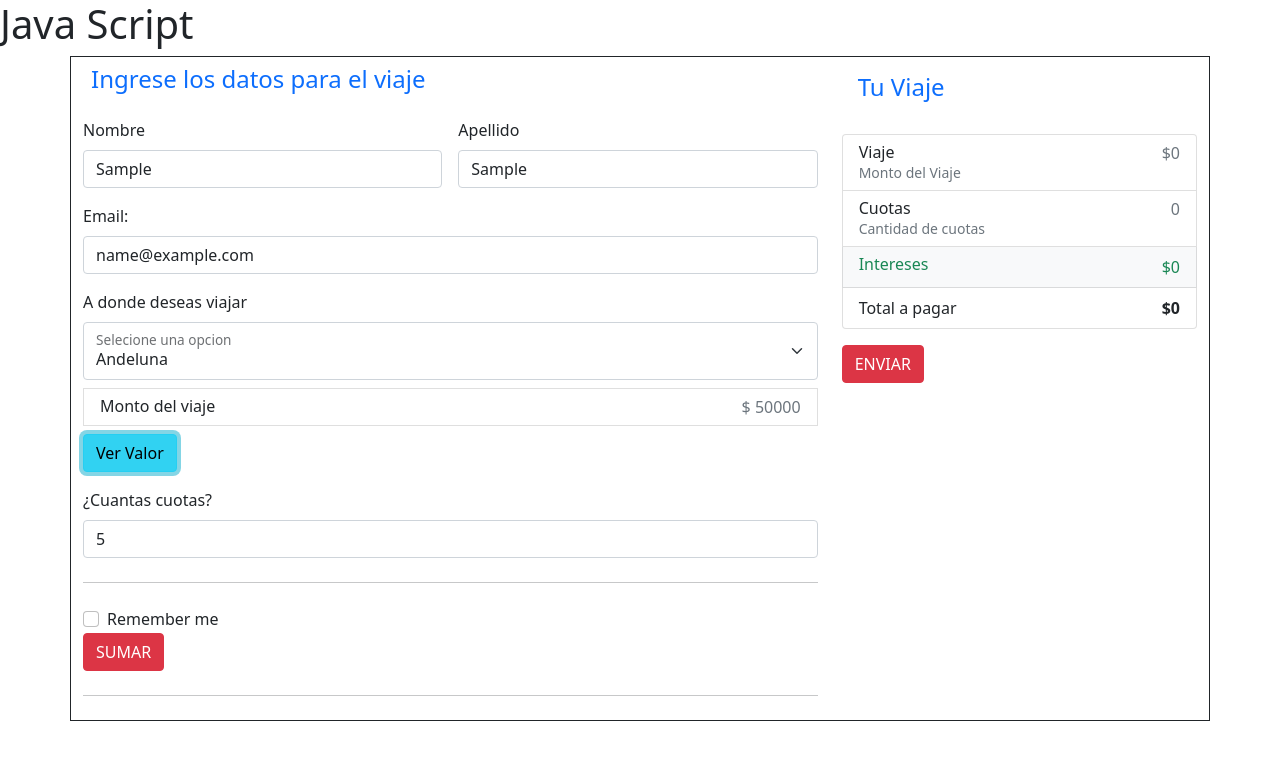
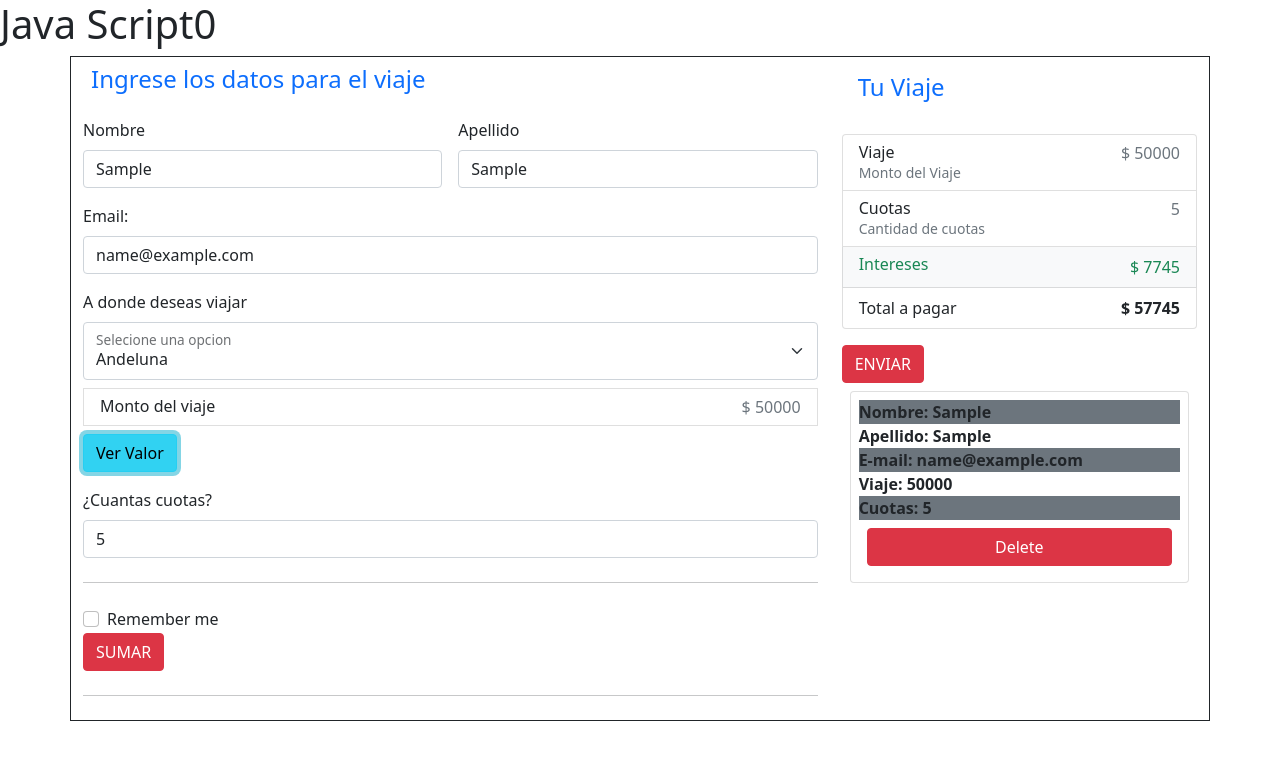
Before and after one commit to Giulianolapiana/CoderH, a plain HTML site: page index.html in a window 1280 px wide. Both pictures are taken after typing "Sample", "Sample", "name@example.com", "5" into the empty fields and a click on the button "Ver Valor". Drawn offline with nearby package versions, Linux system fonts and the light colour scheme.

Commit message:
arreglo de delete y json

```diff
--- a/app.js
+++ b/app.js
@@ -7,61 +7,80 @@ const destino = document.querySelector("#destino");
 const montoViaje = document.querySelector("#montoViaje");
 const nombre = document.querySelector("#nombre");
 const apellido = document.querySelector("#apellido");
-
-
+const email = document.querySelector("#email");
+const container = document.getElementById('task-list');
 const formulario = document.querySelector("#form");
-const tasa = 0.06;
+const tasa = 0.05;
 
 const getRamdomId = () => {
-    return Math.floor(Math.random() * Date.now()).toString(16)
+    return Math.floor(Math.random() * Date.now()).toString(16);
 };
 
-const createTask = (taskId, taskNombre, taskApellido, taskViaje, taskCuotas) => {
+const createTask = (taskId, taskNombre, taskApellido, taskEmail, taskViaje, taskCuotas) => {
     return {
         id: taskId,
         nombre: taskNombre,
         apellido: taskApellido,
+        email: taskEmail,
         viaje: taskViaje,
         cuota: taskCuotas
-    }
+    };
+};
+
+const addTask = (datos) => {
+    const div = document.createElement("div");
+    div.classList.add('task');
+    div.id = `task-${datos.id}`;
+    div.innerHTML = `
+        <div class="card mb-3 p-1 m-2">
+            <div class="d-flex flex-column card-body p-1">
+                <strong class="bg-secondary">Nombre: ${datos.nombre}</strong>
+                <strong>Apellido: ${datos.apellido}</strong>
+                <strong class="bg-secondary">E-mail: ${datos.email}</strong>
+                <strong>Viaje: ${datos.viaje}</strong>
+                <strong class="bg-secondary">Cuotas: ${datos.cuota}</strong>
+                <button class="btn btn-danger m-2" id="${datos.id}" name="delete">Delete</button>
+            </div>
+        </div>
+    `;
+    container.appendChild(div);
+    saveTaskStorage(datos);
 };
 
 formulario.addEventListener("submit", (e) => {
     e.preventDefault();
-    const precioViaje = (indicarDestino(destino));
+    const precioViaje = indicarDestino(destino);
     const numeroCuotas = cuotas.value;
-
-    obtenerCuotasPrestamo(precioViaje,numeroCuotas);
-    const datos = createTask(getRamdomId(),nombre.value,apellido.value,precioViaje,numeroCuotas);
-    console.log(datos);
-    guardarStorage('datosviaje', JSON.stringify(datos));
+    obtenerCuotasPrestamo(precioViaje, numeroCuotas);
+    const datos = createTask(getRamdomId(), nombre.value, apellido.value, email.value, precioViaje, numeroCuotas);
+    addTask(datos);
 });
 
 const obtenerCuotasPrestamo = (monto, cuota) => {
-    const cuotaPrestamo = tasa*monto / (1- (1 + tasa)** - cuota);
-    obtenerTotal(cuotaPrestamo,cuota);
+    const cuotaPrestamo = tasa * monto / (1 - (1 + tasa) ** -cuota);
+    obtenerTotal(cuotaPrestamo, cuota);
 };
 
 const obtenerTotal = (cuotaPrestamo, cuota) => {
     if (cuota <= 0) {
-        const montoTotalViaje = (indicarDestino(destino));
-        const prestamo ={
+        const montoTotalViaje = indicarDestino(destino);
+        const prestamo = {
             monto: montoTotalViaje,
             cuotas: 0,
             intereses: 0,
             totalPrestamo: montoTotalViaje
-    };
-    pintarPrestamo(prestamo);
+        };
+        pintarPrestamo(prestamo);
     } else {
         const total = Math.ceil(cuotaPrestamo) * cuota;
-        const montoTotalViaje = (indicarDestino(destino));
-        const prestamo ={
+        const montoTotalViaje = indicarDestino(destino);
+        const prestamo = {
             monto: montoTotalViaje,
             cuotas: cuotas.value,
             intereses: total - montoTotalViaje,
             totalPrestamo: total
-    };
-    pintarPrestamo(prestamo);
+        };
+        pintarPrestamo(prestamo);
     }
 };
 
@@ -89,33 +108,40 @@ const indicarDestino = (destino) => {
             break;
         default:
             precio = 0;
-            cantidad = 0;
     }
     montoViaje.textContent = `$ ${precio}`;
-    return precio
+    return precio;
 };
 
-
-document.getElementById('boton1').addEventListener('click', function(event) {
-    event.preventDefault();
-    indicarDestino(destino);
-});
-
-
-const guardarStorage = (clave,valor) => {
-    localStorage.setItem(clave, valor);
+const saveTaskStorage = (datos) => {
+    const tasks = JSON.parse(localStorage.getItem('tasks')) || [];
+    tasks.push(datos);
+    localStorage.setItem('tasks', JSON.stringify(tasks));
 };
 
-const getTaskStorage = () => {
-    const taskStorage = JSON.parce(localStorage.getItem('datosviaje'));
-    return taskStorage;
+const loadTasks = () => {
+    const tasks = JSON.parse(localStorage.getItem('tasks')) || [];
+    tasks.forEach(task => addTask(task));
 };
 
-const getTask = () => {
-    createTask = getTaskStorage();
+const deleteTask = (id) => {
+    // Elimina del localStorage
+    let tasks = JSON.parse(localStorage.getItem('tasks')) || [];
+    tasks = tasks.filter(task => task.id !== id);
+    localStorage.setItem('tasks', JSON.stringify(tasks));
+
+    // Elimina del DOM
+    const taskElement = document.getElementById(`task-${id}`);
+    if (taskElement) {
+        taskElement.remove();
+    }
 };
 
-document.addEventListener('DOMContentLoaded', getTask);
+// Listeners
+document.addEventListener('DOMContentLoaded', loadTasks);
 
-//guardar todo el array
-/* guardarStorage('datosviaje', JSON.stringify(prestamo)) */
+container.addEventListener('click', (e) => {
+    if (e.target.name === 'delete') {
+        deleteTask(e.target.id);
+    }
+});
--- a/index.html
+++ b/index.html
@@ -7,7 +7,7 @@
     <title>JSproyect</title>
 </head>
 <body>
-    <h1 class="">Java Script</h1>
+    <h1 class="">Java Script0</h1>
     <div class="container">
         <div class="row border border-dark">
             <div class="col-md-5 col-lg-4 order-md-last">
@@ -41,6 +41,10 @@
                     </li>
                 </ul>
                 <button type="submit" class="btn btn-danger justify-content-center">ENVIAR</button>
+
+                <div id="task-list">
+
+                </div>
             </div>
             <div class="col-md-7 col-lg-8">
                 <h4 class="mb-3 text-primary p-2">Ingrese los datos para el viaje</h4>
```
